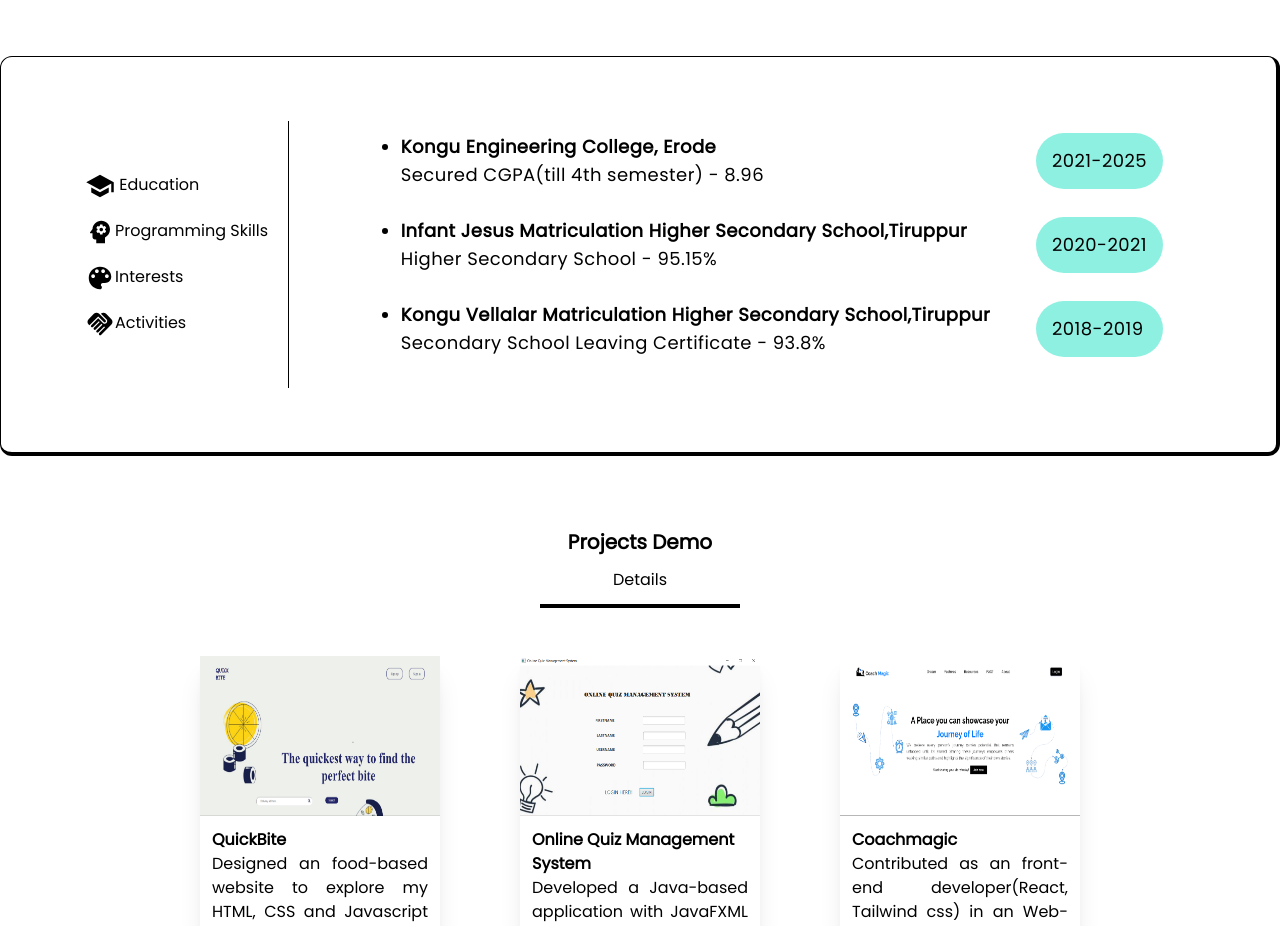
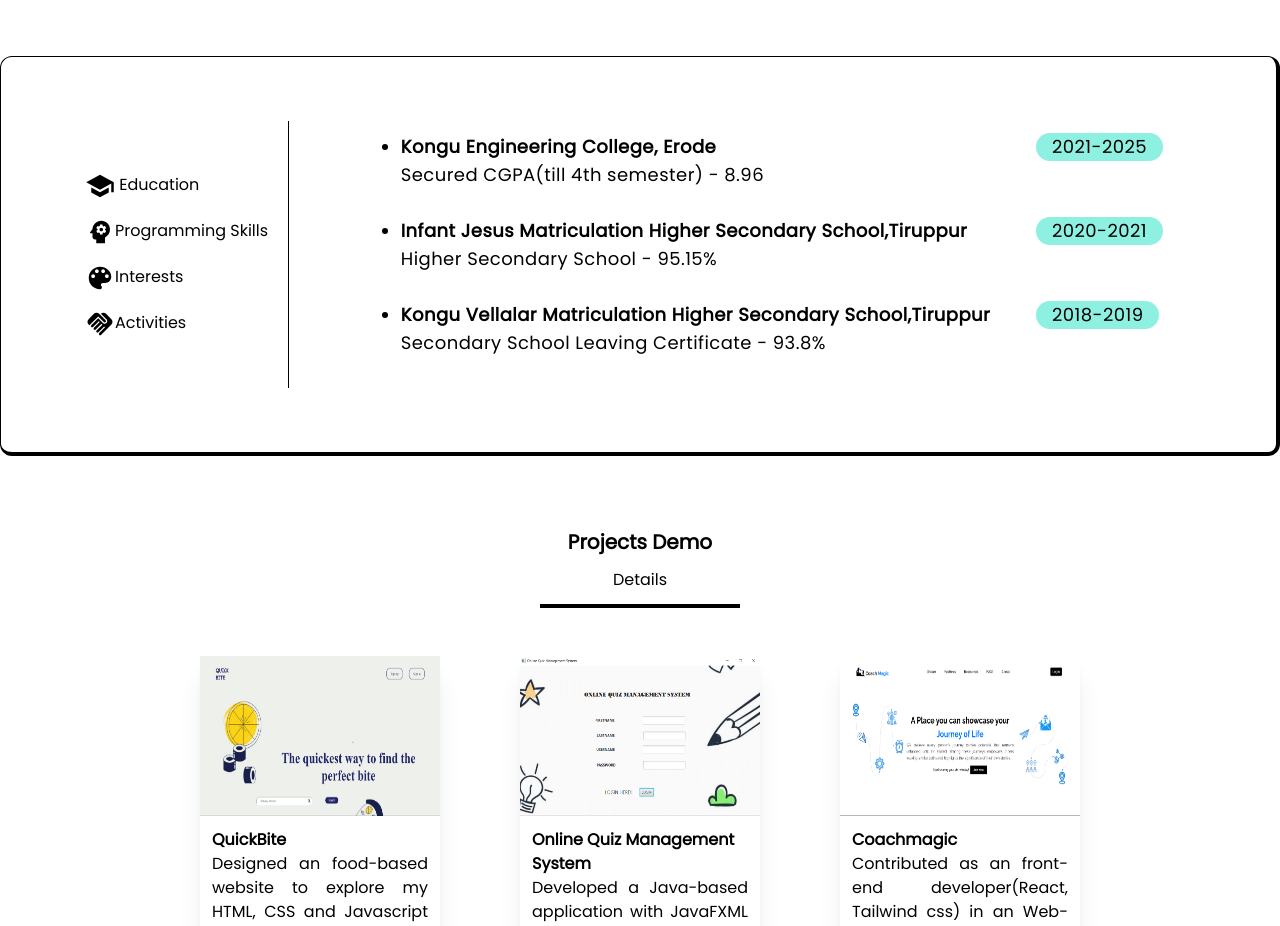
Before and after one commit to kiruthiyaashree/kiruthiyaashree.github.io, a React (Create React App) app: page / in a window 1280 px wide. Shown: the part 1280-2206 px from the top of the page. Built offline with nearby package versions, Linux system fonts and the light colour scheme.

Commit message:
education responsive changes

```diff
--- a/src/components/Education.js
+++ b/src/components/Education.js
@@ -1,30 +1,36 @@
 export default function Education()
 {
     return (
-                <div className=" flex justify-center items-center h-full">
+                <div className=" flex justify-center items-center max-h-fit">
                             <ul className="list-disc  tracking-wide">
-                                <div className="grid grid-cols-[5fr_1fr]">
+                                <div className="md:grid md:grid-cols-[5fr_1fr]">
                                     <li >
                                     <span className="font-bold">Kongu Engineering College, Erode </span>
-                                        <p>Secured CGPA(till 4th semester) - 8.96</p>
+                                        <p className="">Secured CGPA(till 4th semester) - 8.96</p>
                                     </li>
-                                    <p className="flex items-center rounded-full bg-teal-300/70 px-4">2021-2025</p>
+                                    <div className="time_period">
+                                    <p className="flex items-center rounded-full w-fit bg-teal-300/70 px-4">2021-2025</p>
+                                    </div>
                                 </div>
                                 <br/>
-                                <div className="grid grid-cols-[5fr_1fr] ">
+                                <div className="md:grid md:grid-cols-[5fr_1fr] ">
                                     <li >
                                     <span className="font-bold">Infant Jesus Matriculation Higher Secondary School,Tiruppur</span>
                                         <p >Higher Secondary School - 95.15%</p>
                                     </li>
-                                    <p className="flex items-center rounded-full bg-teal-300/70 px-4">2020-2021</p>
+                                    <div className="time_period">
+                                    <p className="flex items-center rounded-full w-fit bg-teal-300/70 px-4">2020-2021</p>
+                                    </div>
                                 </div>
                                 <br/>
-                                <div className="grid grid-cols-[5fr_1fr] ">
+                                <div className="md:grid md:grid-cols-[5fr_1fr] ">
                                     <li>
                                     <span className="font-bold">Kongu Vellalar Matriculation Higher Secondary School,Tiruppur</span>
                                         <p>Secondary School Leaving Certificate - 93.8%</p>
                                     </li>
-                                    <p className="flex items-center rounded-full bg-teal-300/70 px-4">2018-2019</p>
+                                    <div className="time_period">
+                                    <p className="flex items-center rounded-full w-fit bg-teal-300/70 px-4">2018-2019</p>
+                                    </div>
                                 </div>
 
                             </ul>
```
